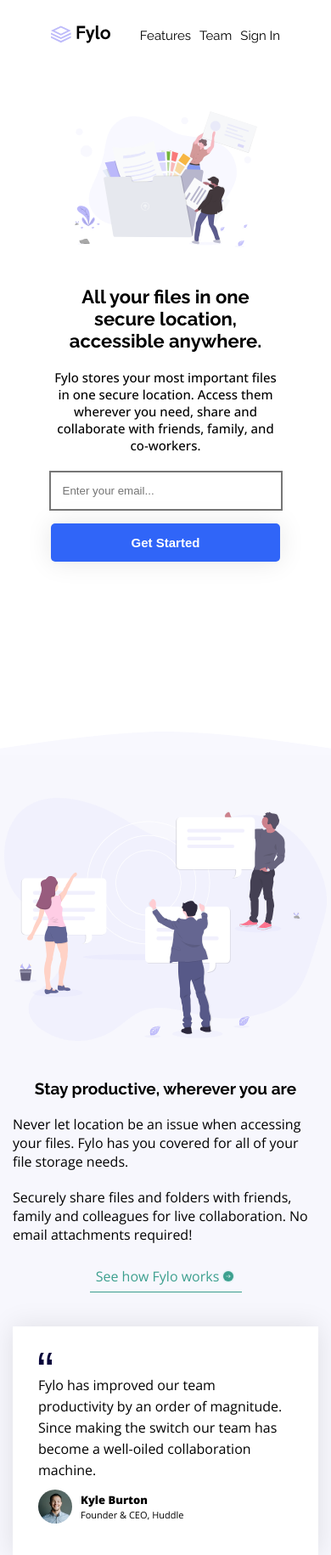
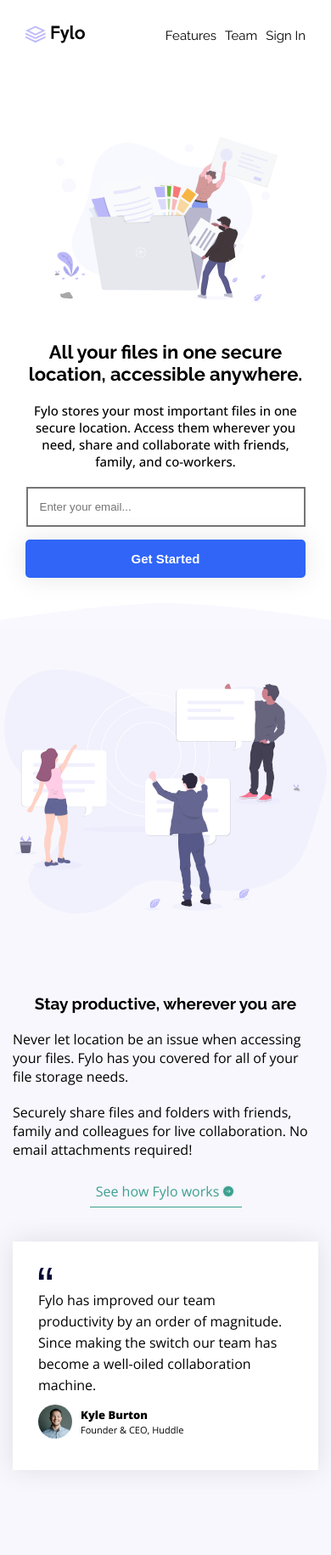
Before and after one commit to rsimescu/fylo-landing-page-with-two-column-layout-master, a plain HTML site: page index.html in a window 390 px wide. Shown: the top 1830 px of the page at 85% size. Drawn offline with nearby package versions, Linux system fonts and the light colour scheme.

Commit message:
padding modified

```diff
--- a/style.css
+++ b/style.css
@@ -337,7 +337,7 @@
     }
 
     .topContainer{
-        padding: 30px 60px;
+        padding: 30px 30px;
         display: flex;
         justify-content: space-between;
     }
@@ -353,7 +353,7 @@
     .containerAllFiles{
         display: flex;
         flex-direction: column;
-
+        padding: 30px;
     }
 
     .allFilesText h1{
@@ -435,6 +435,7 @@
     display: flex;
     flex-direction: column;
     order: 2;
+    padding: 50px 30px;
    }
 
    .stayProductiveIlu img{
@@ -488,6 +489,10 @@
     font-size: 12px;
    }
 
+   footer{
+    padding: 80px 30px;
+   }
+
    .footerColumns{
     display: flex;
     flex-direction: column;
```
